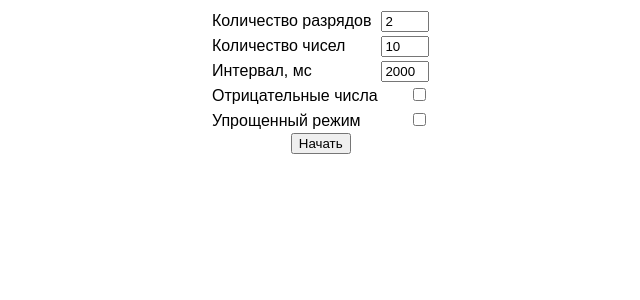
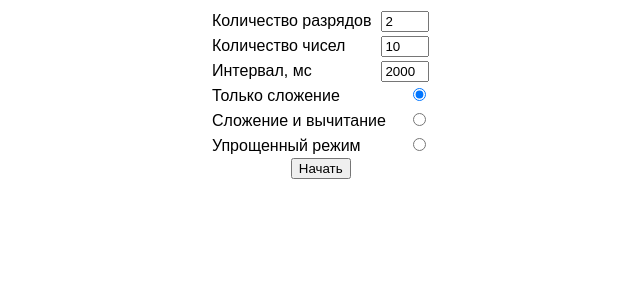
Before and after one commit to panaramix/panaramix.github.io, a Jekyll site: the page counter.html, which Jekyll copies as it is, in a window 1280 px wide. Shown: the top 300 px of the page, without its empty margins (178-818 px from the left). Built offline with Jekyll 4.4.1, drawn with Linux system fonts in a browser that asks for light colours; part of the change alters nothing that is shown.

Commit message:
Числа. Результат только положительный.

```diff
--- a/counter.html
+++ b/counter.html
@@ -29,14 +29,19 @@
         <input type="text" id="interval" value="2000">
       </div>
 
-      <div class="field">
-        <label for="negative">Отрицательные числа</label>
-        <input type="checkbox" id="negative">
+      <div class="field" title="Только сложение">
+        <label for="plus">Только сложение</label>
+        <input name="mode" type="radio" value="plus" checked>
       </div>
 
-      <div class="field" title="Без переноса в старший разряд">
+      <div class="field" title="Сложение и вычитание">
+        <label for="plusminus">Сложение и вычитание</label>
+        <input name="mode" type="radio" value="plusminus">
+      </div>
+
+      <div class="field" title="Сложение и вычитание (без переноса на старший разряд)">
         <label for="nocarryover">Упрощенный режим</label>
-        <input type="checkbox" id="nocarryover">
+        <input name="mode" type="radio" value="nocarryover">
       </div>
 
         <input type="button" value="Начать" onClick="startCount()"/>
@@ -46,33 +51,41 @@
 
     <script type="text/javascript">
 
-      var numArray = document.getElementById("numArray");
-      var sumArray = document.getElementById("sumArray");
-      var counter = document.getElementById('counter');
-      var param = document.getElementById('param');
-      var numbers = document.getElementById('numbers');
+      var numArrayElem = document.getElementById("numArray");
+      var sumArrayElem = document.getElementById("sumArray");
+      var counterElem = document.getElementById('counter');
+      var paramElem = document.getElementById('param');
+      var numbersElem = document.getElementById('numbers');
 
       function startCount() {
 
         var digits =  parseInt(document.getElementById("digits").value, 10);
         var amount = parseInt(document.getElementById("amount").value, 10);
         var interval = parseInt(document.getElementById("interval").value, 10);
-        var negative = document.getElementById("negative").checked;
-        var nocarryover = document.getElementById("nocarryover").checked;
+        var mode = document.querySelector('input[name="mode"]:checked').value;
 
         var arr = [];
         var sumArr = [];
-        var max = Math.pow(10, digits) - 1;
-        var min = negative ? -max : 1;
+        var randomNum;
         var lastNum = 0;
         var interimSum = 0;
 
         for (var i = 0; i < amount; i ++) {
-          if (nocarryover) {
-            var randomNum = randomIntegerNoCarryOver(digits, interimSum);
-          } else {
-            var randomNum = randomInteger(min, max);
+
+          switch(mode) {
+            case 'plus':
+              var max = Math.pow(10, digits) - 1;
+              randomNum = randomInteger(0, max);
+              break;
+
+            case 'plusminus':
+              randomNum = getRandomPlusMinus(digits, interimSum);
+              break;
+
+            case 'nocarryover':
+              randomNum = getRandomNoCarryOver(digits, interimSum);
           }
+
           if (randomNum == 0 || randomNum == lastNum) {
             i --;
             continue;
@@ -82,23 +95,24 @@
           interimSum += randomNum;
           sumArr.push(interimSum);
         }
-        //numArray.innerHTML = arr;
-        //sumArray.innerHTML = sumArr;
-        numbers.classList.toggle('show');
-        param.classList.toggle('hide');
 
-        counter.innerHTML = arr[0];
+        numArrayElem.innerHTML = arr;
+        sumArrayElem.innerHTML = sumArr;
+        numbersElem.classList.toggle('show');
+        paramElem.classList.toggle('hide');
+
+        counterElem.innerHTML = arr[0];
         var j = 0;
         var intervalId = setInterval(function () {
           if (++ j < arr.length) {
-            counter.innerHTML = arr[j];
+            counterElem.innerHTML = arr[j];
           }
         }, interval);
 
         setTimeout(function () {
           clearInterval(intervalId);
-          numbers.classList.toggle('show');
-          param.classList.toggle('hide');
+          numbersElem.classList.toggle('show');
+          paramElem.classList.toggle('hide');
         }, amount * interval);
       };
 
@@ -108,32 +122,44 @@
         return rand;
       };
 
-      function randomIntegerNoCarryOver(digits, interimSum) {
+      function getRandomPlusMinus(digits, interimSum) {
+
+        var max = Math.pow(10, digits) - 1;
+        if (interimSum == 0) {
+          return randomInteger(1, max);
+        }
+
+        var num = randomInteger(1, max) - interimSum;
+        return num != 0 ? num : - interimSum;
+      }
+
+      function getRandomNoCarryOver(digits, interimSum) {
 
         if (interimSum == 0) {
           var max = Math.pow(10, digits) - 1;
           return randomInteger(1, max);
         }
 
-        var randomArr = [];
+        var digitsArr = [];
         var divider =  Math.pow(10, digits - 1);
         var digit = Math.floor(interimSum / divider);
-        var randomHighDigit = randomInteger(0, 9) - digit;
-        randomArr.push(randomHighDigit);
+        var highDigit = randomInteger(0, 9) - digit;
+        digitsArr.push(highDigit);
         interimSum -= digit * divider;
 
         for (var i = divider / 10; i >= 1; i /= 10) {
           digit = Math.floor(interimSum / i);
-          if (randomHighDigit >= 0) {
-            randomArr.push(randomInteger(0, 9 - digit));
+          if (highDigit >= 0) {
+            digitsArr.push(randomInteger(0, 9 - digit));
           } else {
-            randomArr.push(randomInteger(0, digit));
+            digitsArr.push(randomInteger(0, digit));
           }
           interimSum -= digit * i;
         }
 
-        return +randomArr.join("");
+        return +digitsArr.join("");
       };
+
     </script>
 
     <style type="text/css">
```
